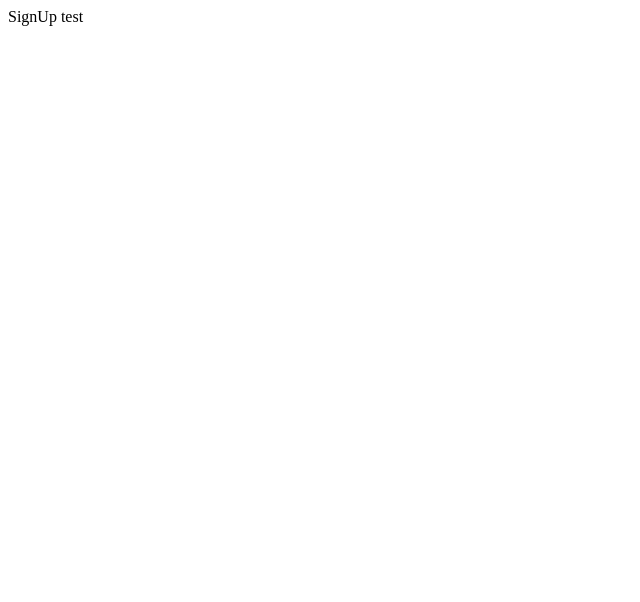
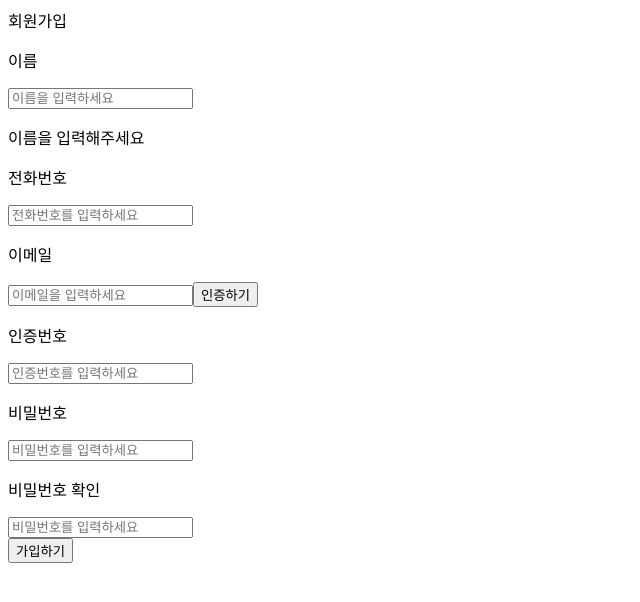
Before and after one commit to sinchonTon4/Inchon_FE, a React (Vite) app: page /signUp in a window 1280 px wide. Shown: the top 602 px of the page, without its empty margins (0-640 px from the left). Built offline with nearby package versions, Linux system fonts and the light colour scheme.

Commit message:
회원가입/로그인 기능 구현 완료

```diff
--- a/src/pages/Login/Login.jsx
+++ b/src/pages/Login/Login.jsx
@@ -1,7 +1,85 @@
-import React from "react";
+import React, { useState } from "react";
+import { useNavigate } from "react-router-dom";
 
 const Login = () => {
-  return <div>Login</div>;
+  const [input, setInput] = useState({
+    id: "",
+    password: "",
+  });
+  const [isPending, setIsPending] = useState(false);
+  const nav = useNavigate();
+
+  const onChange = (e) => {
+    switch (e.target.name) {
+      case "id":
+        setInput({ ...input, id: e.target.value });
+        break;
+      case "password":
+        setInput({ ...input, password: e.target.value });
+        break;
+    }
+  };
+
+  const onSubmit = () => {
+    for (let key in input) {
+      if (input[key].length === 0) {
+        alert("모든 입력란을 입력해주세요");
+        return;
+      }
+    }
+
+    const fetchData = async () => {
+      if (isPending) {
+        return;
+      }
+      const body = {
+        username: input.id,
+        password: input.password,
+      };
+      setIsPending(true);
+      try {
+        const res = await instance.post("/login/", body);
+        if (res.status === 200) {
+          localStorage.setItem("access_token", res.data.access_token);
+          nav("/");
+        } else {
+          alert("아이디 혹은 비번이 틀렸습니다");
+        }
+      } catch (error) {
+        console.log(error);
+        alert("아이디 혹은 비번이 틀렸습니다");
+      }
+      setIsPending(false);
+    };
+    // fetchData();
+    alert("회원가입 성공");
+  };
+
+  return (
+    <div>
+      .title
+      <div>유니빌</div>
+      <div className="inputSection">
+        <input
+          type="text"
+          className="inputBox"
+          placeholder="아이디"
+          name="id"
+          onChange={onChange}
+        />
+        <input
+          type="password"
+          className="inputBox"
+          placeholder="비밀번호"
+          name="password"
+          onChange={onChange}
+        />
+      </div>
+      <button className="loginBtn" onClick={onSubmit}>
+        로그인
+      </button>
+    </div>
+  );
 };
 
 export default Login;
--- a/src/pages/SignUp/SignUp.jsx
+++ b/src/pages/SignUp/SignUp.jsx
@@ -1,7 +1,190 @@
-import React from "react";
+import React, { useState } from "react";
+import { useNavigate } from "react-router-dom";
+
+// const initValidState = {
+//   username: false,
+//   phonenum: false,
+//   email: false,
+//   password: false,
+//   passwordConfirm: false,
+//   phonenumValid: false,
+//   emailValid: false,
+//   passwordEqual: false,
+// };
 
 const SignUp = () => {
-  return <div>SignUp test</div>;
+  const [input, setInput] = useState({
+    username: "",
+    phonenum: "",
+    email: "",
+    password: "",
+    passwordConfirm: "",
+    validNum: "",
+  });
+  const [isPending, setIsPending] = useState(false);
+  // const [isValid, setIsValid] = useState(initValidState);
+  const nav = useNavigate();
+
+  const onChange = (e) => {
+    switch (e.target.name) {
+      case "username":
+        setInput({ ...input, username: e.target.value });
+        break;
+      case "phonenum":
+        setInput({ ...input, phonenum: e.target.value });
+        break;
+      case "email":
+        setInput({ ...input, email: e.target.value });
+        break;
+      case "password":
+        setInput({ ...input, password: e.target.value });
+        break;
+      case "passwordConfirm":
+        setInput({ ...input, passwordConfirm: e.target.value });
+        break;
+      case "validNum":
+        setInput({ ...input, validNum: e.target.value });
+        break;
+    }
+  };
+
+  const onSubmit = () => {
+    // setIsValid(initValidState);
+    for (let key in input) {
+      if (input[key].length === 0) {
+        alert("모든 입력란을 입력해주세요");
+        return;
+      }
+      // } else {
+      //   console.log(key);
+
+      //   setIsValid((prevState) => ({ ...prevState, [key]: true }));
+    }
+
+    let phoneRule = /^(01[016789]{1})[0-9]{3,4}[0-9]{4}$/;
+    if (!phoneRule.test(input.phonenum)) {
+      // setIsValid({ ...isValid, phonenumValid: true });
+      alert("전화번호 형식이 잘못되었습니다");
+      return;
+    }
+    if (
+      !input.email
+        .toLowerCase()
+        .match(
+          /^(([^<>()[\]\\.,;:\s@"]+(\.[^<>()[\]\\.,;:\s@"]+)*)|.(".+"))@((\[[0-9]{1,3}\.[0-9]{1,3}\.[0-9]{1,3}\.[0-9]{1,3}\])|(([a-zA-Z\-0-9]+\.)+[a-zA-Z]{2,}))$/
+        )
+    ) {
+      alert("이메일 형식이 올바르지 않습니다");
+      return;
+    }
+    if (input.password != input.passwordConfirm) {
+      alert("비밀번호가 일치하지 않습니다");
+      return;
+    }
+
+    const fetchData = async () => {
+      if (isPending) {
+        return;
+      }
+      const body = {
+        username: input.username,
+        password: input.password,
+        phonenum: input.phonenum,
+        email: input.email,
+      };
+      setIsPending(true);
+      try {
+        const res = await instance.post("/user/signup/", body);
+        if (res.status === 200) {
+          nav("/");
+        }
+      } catch (error) {
+        console.log(error);
+      }
+      setIsPending(false);
+    };
+    // fetchData();
+    alert("회원가입 성공");
+  };
+
+  const onSubmitValidEmail = () => {
+    //api 요청
+  };
+
+  return (
+    <div>
+      <div>회원가입</div>
+      <div className="inputSection">
+        <div className="inputWrapper">
+          <p className="inputText">이름</p>
+          <input
+            type="text"
+            className="inputBox"
+            placeholder="이름을 입력하세요"
+            onChange={onChange}
+            name="username"
+          />
+          <p className="alertText">이름을 입력해주세요</p>
+        </div>
+        <div className="inputWrapper">
+          <p className="inputText">전화번호</p>
+          <input
+            type="text"
+            className="inputBox"
+            placeholder="전화번호를 입력하세요"
+            onChange={onChange}
+            name="phonenum"
+          />
+        </div>
+        <div className="inputWrapper">
+          <p className="inputText">이메일</p>
+          <input
+            type="text"
+            className="inputBox"
+            placeholder="이메일을 입력하세요"
+            onChange={onChange}
+            name="email"
+          />
+          <button onClick={onSubmitValidEmail} className="submitEmailBtn">
+            인증하기
+          </button>
+        </div>
+        <div className="inputWrapper">
+          <p className="inputText">인증번호</p>
+          <input
+            type="text"
+            className="inputBox"
+            placeholder="인증번호를 입력하세요"
+            onChange={onChange}
+            name="validNum"
+          />
+        </div>
+        <div className="inputWrapper">
+          <p className="inputText">비밀번호</p>
+          <input
+            type="password"
+            className="inputBox"
+            placeholder="비밀번호를 입력하세요"
+            onChange={onChange}
+            name="password"
+          />
+        </div>
+        <div className="inputWrapper">
+          <p className="inputText">비밀번호 확인</p>
+          <input
+            type="password"
+            className="inputBox"
+            placeholder="비밀번호를 입력하세요"
+            onChange={onChange}
+            name="passwordConfirm"
+          />
+        </div>
+      </div>
+      <button className="submitBtn" onClick={onSubmit}>
+        가입하기
+      </button>
+    </div>
+  );
 };
 
 export default SignUp;
```
Also changed, not shown: 2 other files (tests, documents, lock files or other folders).
